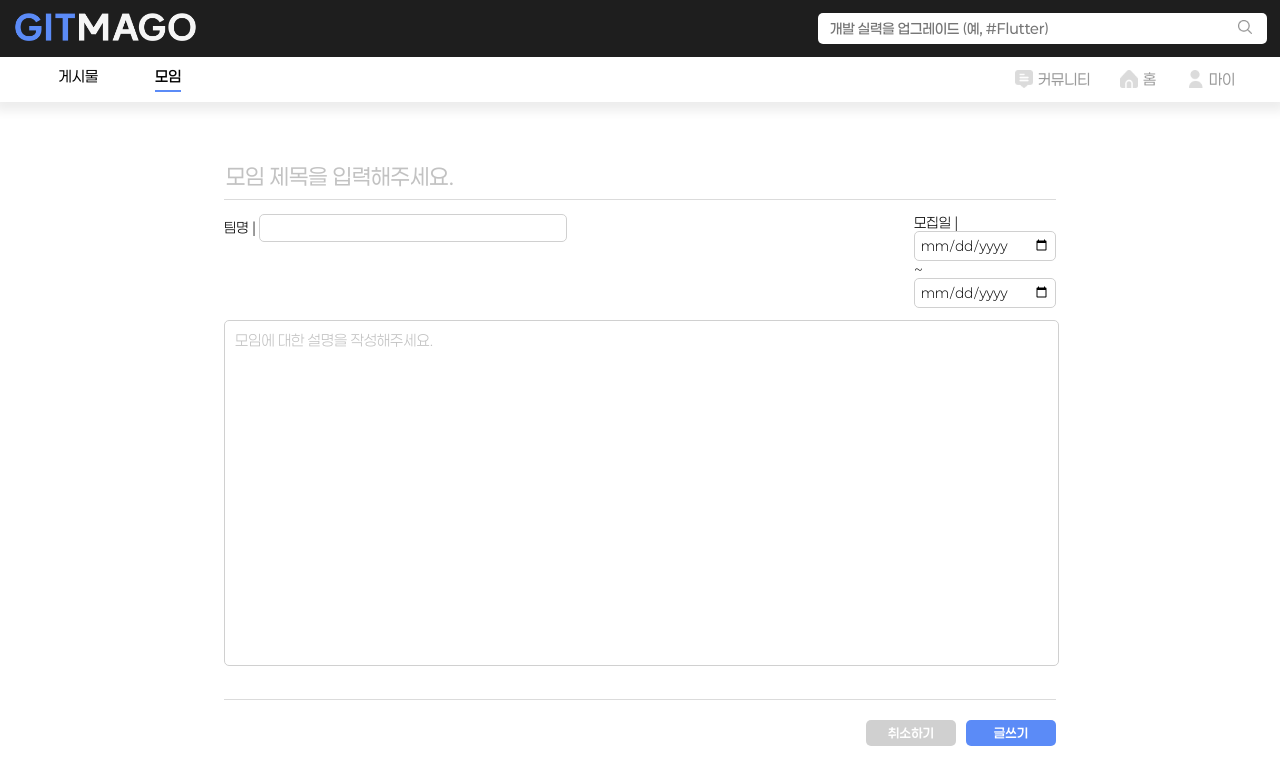
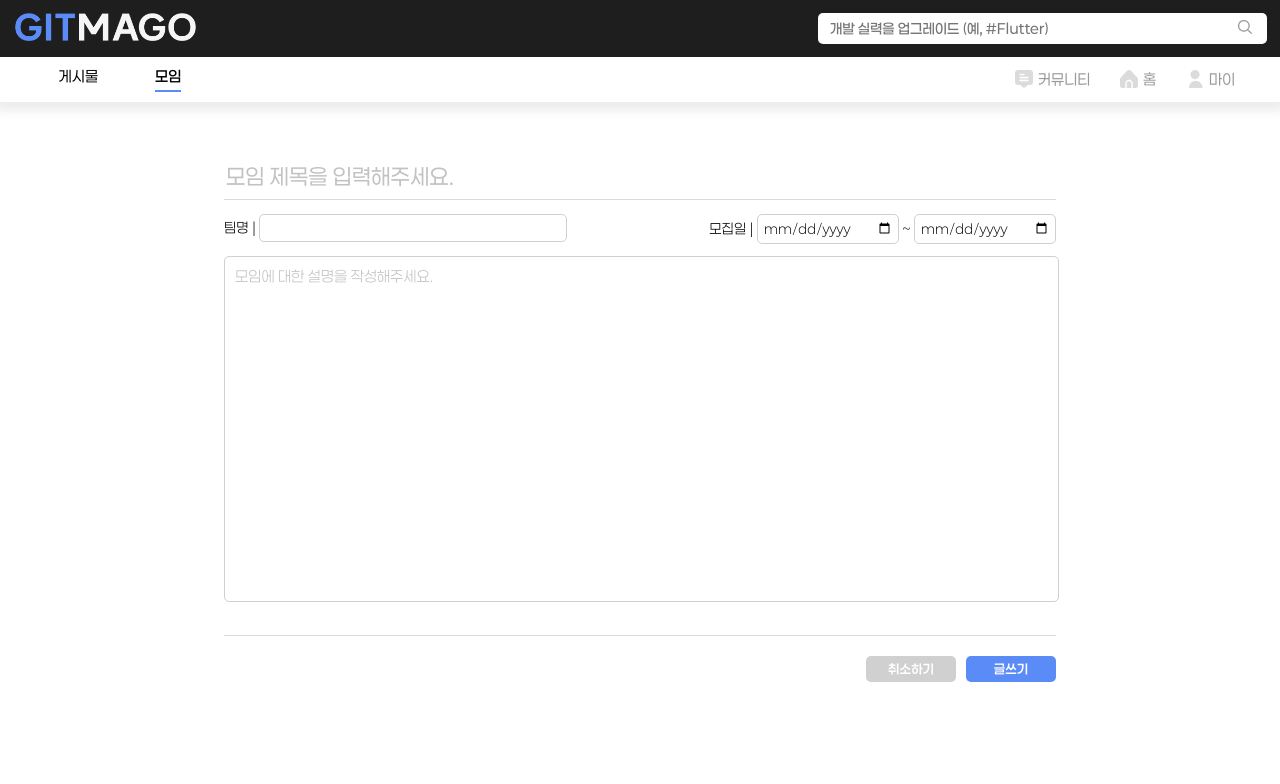
Before and after one commit to capstone-class-3-1/web, a React (Vite) app: page /community/team/create in a window 1280 px wide. Shown: the top 784 px of the page. Built offline with nearby package versions, Linux system fonts and the light colour scheme; no server answers.

Commit message:
chore: 스타일 및 경로 수정 - 팀 페이지 목록 클릭 시 팀 페이지로 이동 - 메인 헤더 고정 - 스타일 깨짐 수정

```diff
--- a/src/components/main/MyTeamItem.jsx
+++ b/src/components/main/MyTeamItem.jsx
@@ -1,8 +1,11 @@
 import '../../styles/components/main/MyTeamItem.css'
+import { useNavigate } from 'react-router-dom'
 
 const MyTeamItem = ({name}) => {
+    const navigate = useNavigate()
+
     return(
-        <div className="MyTeamItem">
+        <div className="MyTeamItem" onClick={()=>navigate('/community/team/page/1')}>
             <div className="team_profile"></div><span>{name}</span>
         </div>
     )
--- a/src/components/post/CreatePost.jsx
+++ b/src/components/post/CreatePost.jsx
@@ -54,7 +54,7 @@ const CreatePost = () => {
                     <div className="team_name">
                         깃허브 주소 |  <input type="url" placeholder='https://'/>
                     </div>
-                    <div className="team_period">
+                    <div className="post_period">
                         <div className='post_write_mention'>
                             <span>언급 |</span>
                             <input type="text" value={writeMention} onChange={onChangeMention} onKeyDown={onCompleteKeyDown} />
--- a/src/styles/Community.css
+++ b/src/styles/Community.css
@@ -1,6 +1,6 @@
 .Community{
-    background-color: #ffffff;
-    height: 100vh;
+    background-color: #fff;
+    height: auto;
 
     font-family: "Paperlogy";
     color: black;
--- a/src/styles/components/main/MainHeader.css
+++ b/src/styles/components/main/MainHeader.css
@@ -2,4 +2,6 @@
     box-shadow: 0px 4px 10px 5px #EDEDED;
     position: sticky;
     top: 0;
+
+    z-index: 1;
 }
--- a/src/styles/components/post/CreatePost.css
+++ b/src/styles/components/post/CreatePost.css
@@ -1,4 +1,4 @@
-.team_period{
+.post_period{
     display: flex;
     flex-direction: column;
 }
--- a/src/styles/components/post/WriteReview.css
+++ b/src/styles/components/post/WriteReview.css
@@ -12,6 +12,7 @@
     font-family: "Paperlogy";
     font-weight: 300;
     font-size: 15px;
+    z-index: 0;
 }
 
 .review_textarea{
--- a/src/styles/components/team/CreateTeam.css
+++ b/src/styles/components/team/CreateTeam.css
@@ -1,5 +1,6 @@
 .ViewBox{
     align-content: center;
+    height: auto;
 }
 
 .CreateTeam{
```
